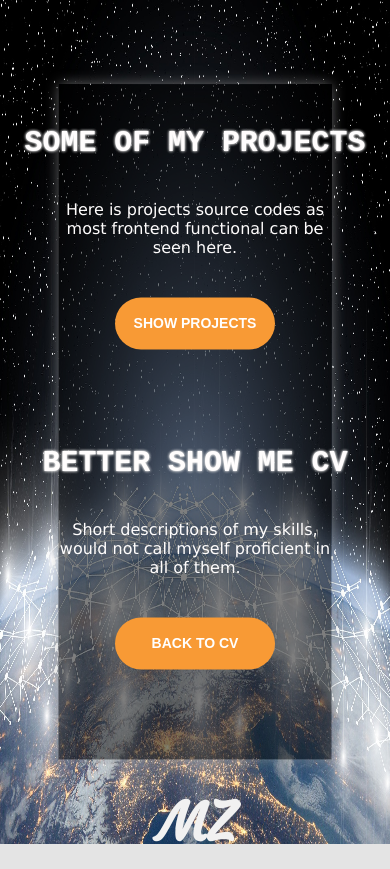
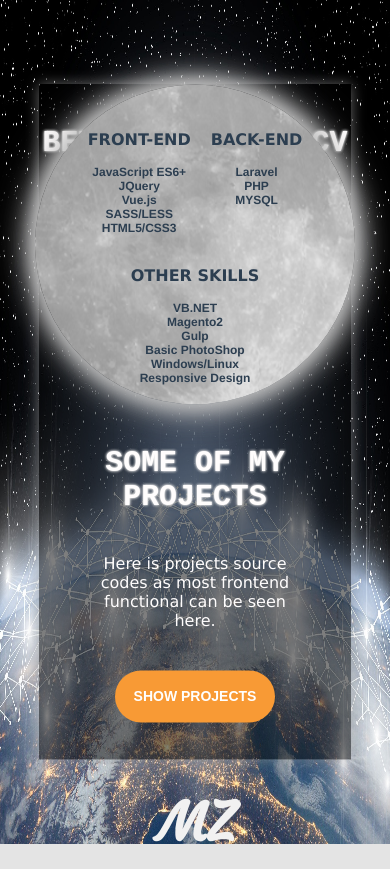
Before and after one commit to trovoltino/matiss-cv, a Vue app: page / in a window 390 px wide. Built offline with nearby package versions, Linux system fonts and the light colour scheme.

Commit message:
Tweaks on responsive design.

```diff
--- a/src/components/Slider.vue
+++ b/src/components/Slider.vue
@@ -147,7 +147,7 @@ h2 {
   transition: all 0.5s ease-in;
   opacity: 1;
 }
-@media screen and (max-width: 1092px) {
+@media only screen and (min-width: 1092px) {
   .field-wrap {
     flex-direction: column;
     align-items: center;
@@ -164,7 +164,7 @@ h2 {
   position: relative;
   left: 50%;
   bottom: 0%;
-  width: 420px;
+  width: 320px;
   height: 420px;
   background: url(../assets/images/full-moon.jpg);
   background-position: center;
@@ -177,4 +177,40 @@ h2 {
   transition: all 1s ease-in-out;
   }
 }
+@media only screen and (max-width: 662px) {
+  .field-wrap {
+    flex-direction: column-reverse;
+    align-items: center;
+    justify-content: space-between;
+  }
+  .skill-wrap {
+  width:80%;
+  height: 80%;
+  transform: translate(-50%,-50%);
+
+  }
+  .left-field, .right-field {
+    width: 100%;
+  }
+
+  .slider {
+  position: relative;
+  left: 50%;
+  top: 0%;
+  width: 320px;
+  height: 320px;
+  background: url(../assets/images/full-moon.jpg);
+  background-position: center;
+  border-radius: 50%;
+  box-shadow: 0px 0px 20px silver,
+              0px 0px 30px silver,
+              0px 0px 40px silver;
+  z-index: 3;
+  transform: translate(-50%,0%);
+  transition: all 1s ease-in-out;
+  }
+  .slide {
+    top: 50%;
+  }
+}
 </style>
--- a/src/components/includes/Projects.vue
+++ b/src/components/includes/Projects.vue
@@ -34,5 +34,23 @@ export default {
   font-size: 20px;
 
 }
+@media only screen and (max-width: 662px) {
+  .projects {
+    display: flex;
+    flex-direction: column;
+    justify-content: space-evenly;
+    align-items: center;
+    background: transparent;
+    min-width: 320px;
+    max-width: 320px;
+    min-height: 320px;
+    max-height: 320px;
+  }
+  .projects a {
+    text-decoration: none;
+    font-size: 14px;
+
+  }
+}
 
 </style>
--- a/src/components/includes/Skills.vue
+++ b/src/components/includes/Skills.vue
@@ -83,6 +83,36 @@ h3 {
     justify-content: flex-start;
     align-items: center;
   }
-
+@media only screen and (max-width: 662px) {
+  ul {
+    display: flex;
+    flex-direction: column;
+    justify-content:space-evenly;
+    padding: 0;
+    margin: 0;
+  }
+  li {
+    font-size: 12px;
+    font-weight: bold;
+    list-style-type: none;
+  }
+  h3 {
+    font-size: 16px;
+    font-family:Verdana ;
+    text-transform: uppercase;
+  }
+  .skills {
+    background: transparent;
+    display: flex;
+    flex-direction: column;
+    align-items: center;
+    min-width: 260px;
+    min-height: 300px;
+    max-height: 300px;
+  }
+  .main-skills {
+    margin-top:20px;
+  }
+}
 
 </style>
```
